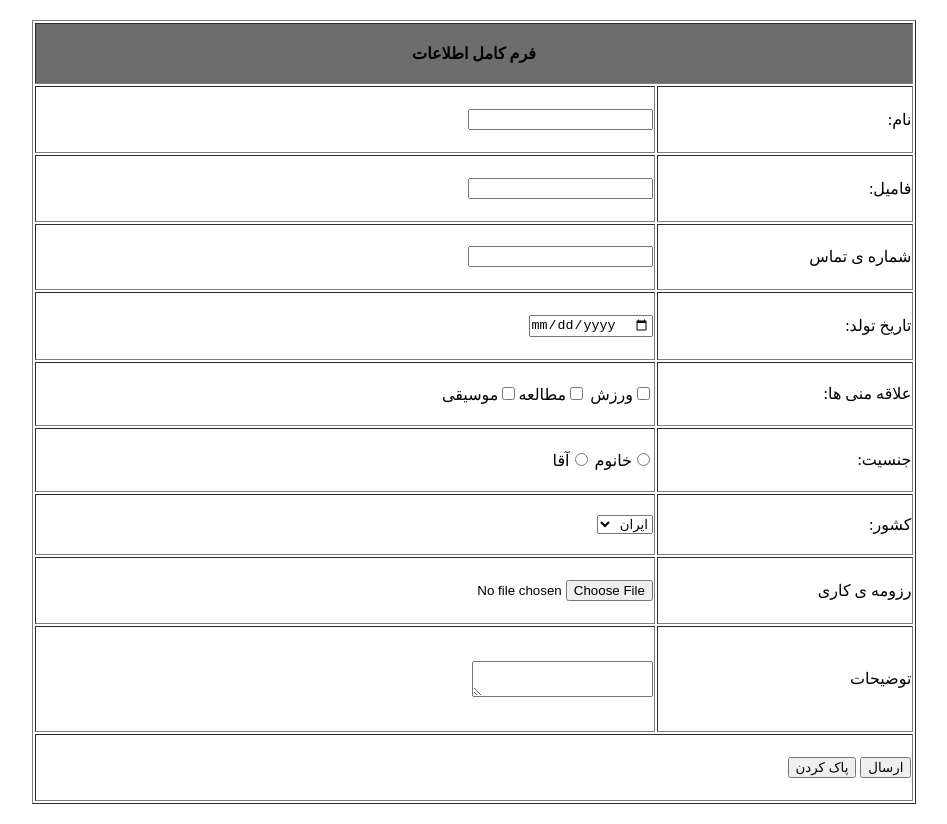
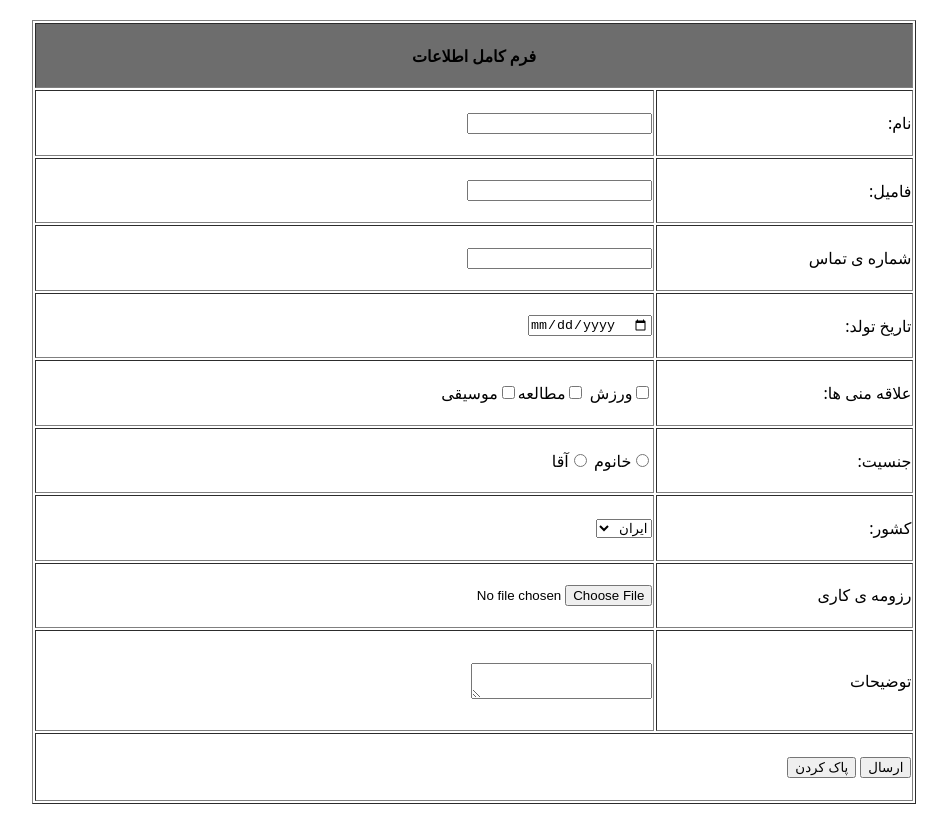
Before and after one commit to amirali89aat/index, a plain HTML site: page index.html in a window 1280 px wide. Shown: the whole page, without its empty margins (166-1113 px from the left). Drawn offline with Linux system fonts and the light colour scheme.

Commit message:
Update index.html

```diff
--- a/index.html
+++ b/index.html
@@ -4,6 +4,9 @@
     <meta name="viewport" content="width=t, initial-scale=1.0">
     <title>Document</title>
     <style>
+        body{
+            font-family: system-ui, -apple-system, BlinkMacSystemFont, 'Segoe UI', Roboto, Oxygen, Ubuntu, Cantarell, 'Open Sans', 'Helvetica Neue', sans-serif;
+        }
  th{
     background-color: rgb(109, 109, 109);
  }
```
